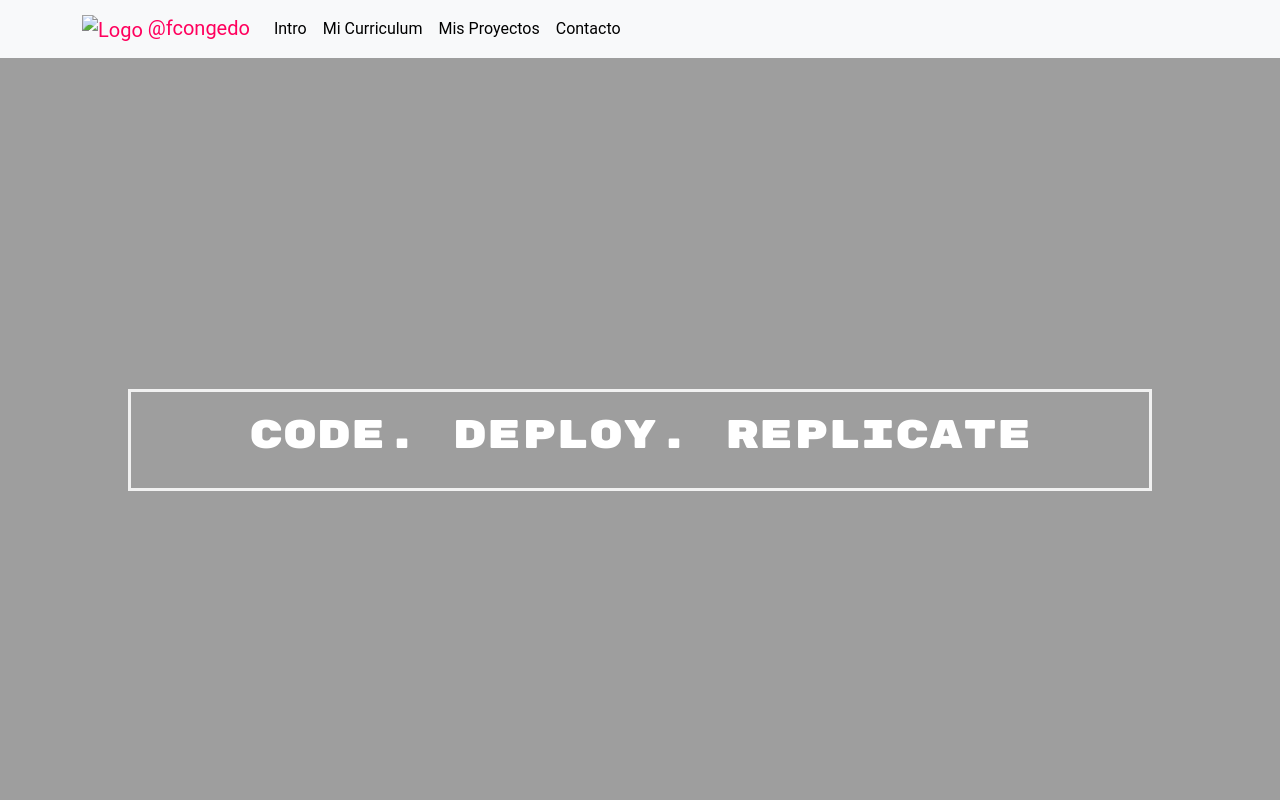
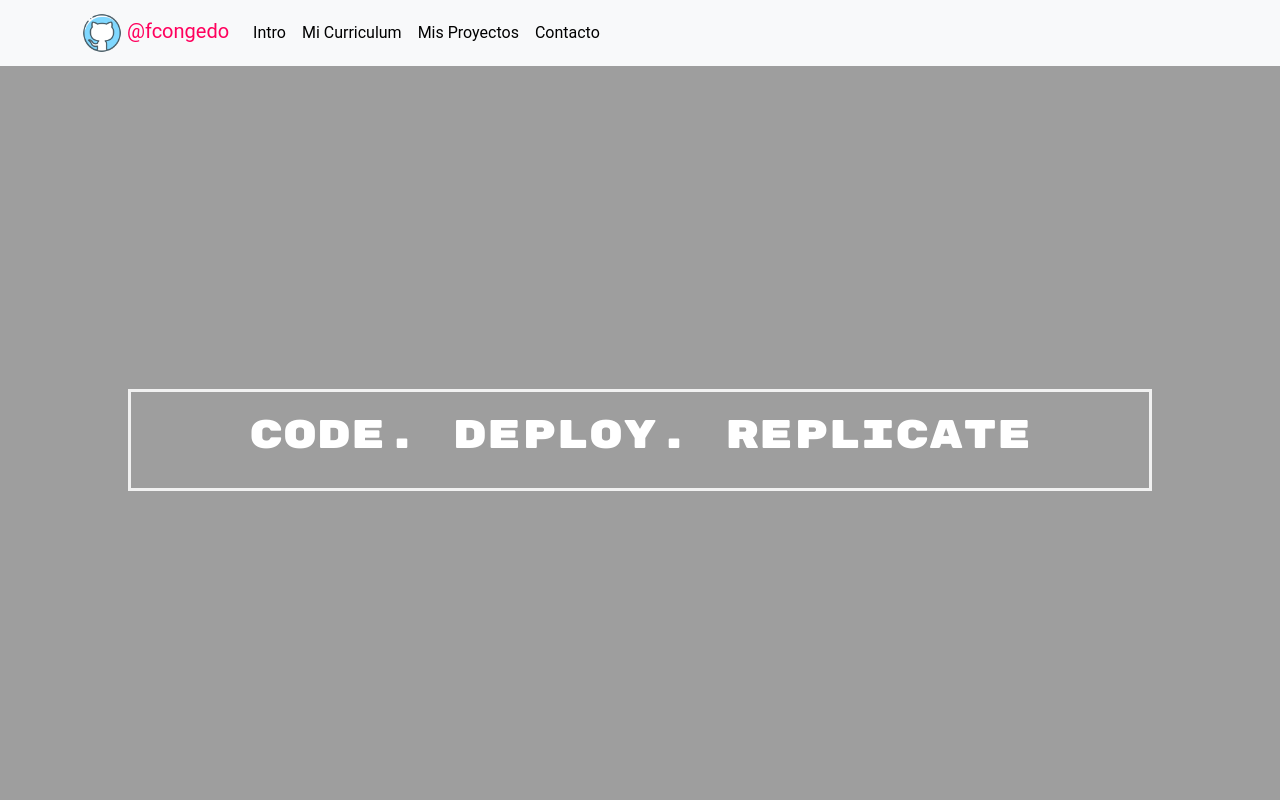
Before and after one commit to fcongedo/portfolio, a plain HTML site: page index.html in a window 1280 px wide. Shown: the top 800 px of the page. Drawn offline with nearby package versions, Linux system fonts and the light colour scheme; the site is published under a folder, as on GitHub Pages, so addresses that start at the root find nothing; a web font is replaced by a local one.

Commit message:
segundo commit

```diff
--- a/index.html
+++ b/index.html
@@ -33,7 +33,7 @@
     <nav class="navbar navbar-expand-lg bg-body-tertiary">
         <div class="container">
             <a href="https://github.com/fcongedo" target="_blank" class="navbar-brand">
-                <img class="logo.github" src="/imagenes/logo_github_icon_143196.png" alt="Logo" width="40"
+                <img class="logo.github" src="imagenes/logo_github_icon_143196.png" alt="Logo" width="40"
                     class="d-inline-block align-middle">
                 @fcongedo
             </a>
```
